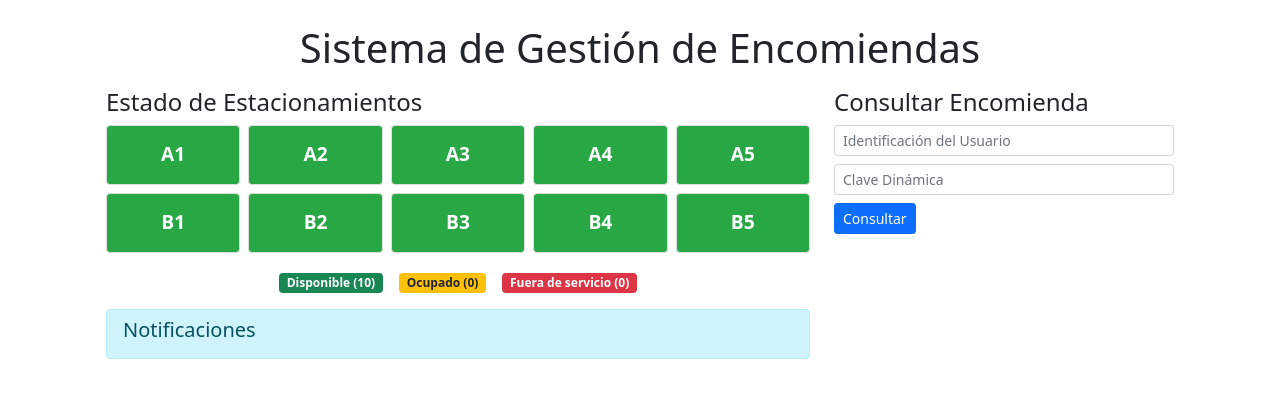
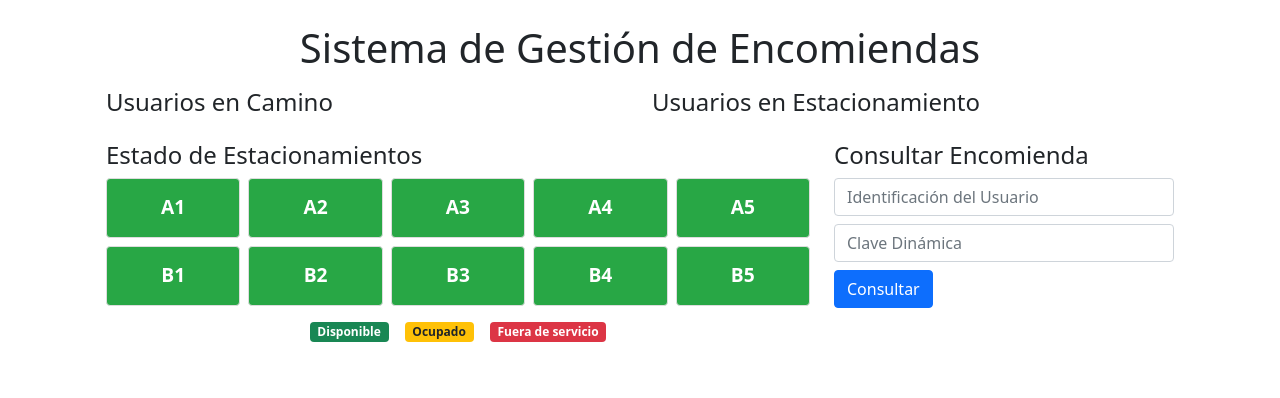
Before and after one commit to eduar27-ad/encomiendas, a Flask app: page / in a window 1280 px wide. Shown: the part 56-454 px from the top of the page. Run offline with Flask 3, Linux system fonts and the light colour scheme; data comes from the database, SQL or seed files in the repository; both versions use the stored data as it was after the commit; data that the repository does not hold is empty.

Commit message:
mejoras en el index

```diff
--- a/app.py
+++ b/app.py
@@ -45,11 +45,54 @@ def validar_usuario(cedula):
 
     return False
 
+@app.route('/')
+def index():
+    """Ruta principal que muestra el estado de los estacionamientos y usuarios."""
+    conn = get_db_connection()
+    estacionamientos = conn.execute('SELECT * FROM garajes').fetchall()
+    usuarios_en_camino = conn.execute('SELECT * FROM usuarios WHERE estado = "en_camino"').fetchall()
+    usuarios_en_estacionamiento = conn.execute('SELECT * FROM usuarios WHERE estado = "en_estacionamiento"').fetchall()
+    conn.close()
+    return render_template('index.html',
+                           estacionamientos=estacionamientos,
+                           usuarios_en_camino=usuarios_en_camino,
+                           usuarios_en_estacionamiento=usuarios_en_estacionamiento)
+@app.route('/api/usuarios_en_camino')
+def api_usuarios_en_camino():
+    conn = get_db_connection()
+    usuarios = conn.execute('SELECT id, username, identificacion FROM usuarios WHERE estado = "en_camino"').fetchall()
+    conn.close()
+    return jsonify([dict(usuario) for usuario in usuarios])
+
+@app.route('/api/usuarios_en_estacionamiento')
+def api_usuarios_en_estacionamiento():
+    conn = get_db_connection()
+    usuarios = conn.execute('SELECT id, username, identificacion FROM usuarios WHERE estado = "en_estacionamiento"').fetchall()
+    conn.close()
+    return jsonify([dict(usuario) for usuario in usuarios])
+
+@app.route('/api/usuario/<int:id>')
+def api_usuario(id):
+    conn = get_db_connection()
+    usuario = conn.execute('SELECT id, username, identificacion, estado FROM usuarios WHERE id = ?', (id,)).fetchone()
+    if usuario:
+        encomiendas = conn.execute('SELECT descripcion FROM encomiendas WHERE destinatario_id = ? AND fecha_entrega IS NULL', (id,)).fetchall()
+        usuario_dict = dict(usuario)
+        usuario_dict['encomiendas'] = [e['descripcion'] for e in encomiendas]
+        conn.close()
+        return jsonify(usuario_dict)
+    conn.close()
+    return jsonify({'error': 'Usuario no encontrado'}), 404
+
 @app.route('/api/notificar_llegada', methods=['POST'])
 def notificar_llegada():
     data = request.json
     cedula = data.get('cedula')
     if cedula:
+        conn = get_db_connection()
+        conn.execute('UPDATE usuarios SET estado = "en_camino" WHERE identificacion = ?', (cedula,))
+        conn.commit()
+        conn.close()
         if crear_archivo_validacion(cedula):
             return jsonify({'success': True, 'message': 'Llegada notificada con éxito'})
     return jsonify({'success': False, 'message': 'Error al notificar llegada'}), 400
@@ -60,6 +103,10 @@ def validar_usuario_api():
     cedula = data.get('cedula')
     if cedula:
         if validar_usuario(cedula):
+            conn = get_db_connection()
+            conn.execute('UPDATE usuarios SET estado = "en_estacionamiento" WHERE identificacion = ?', (cedula,))
+            conn.commit()
+            conn.close()
             return jsonify({'success': True, 'message': 'Usuario validado con éxito'})
     return jsonify({'success': False, 'message': 'Validación fallida'}), 400
 
@@ -67,7 +114,6 @@ def validar_usuario_api():
 def api_estacionamiento(id):
     conn = get_db_connection()
     try:
-        # Obtener detalles del estacionamiento
         garaje = conn.execute('SELECT * FROM garajes WHERE id = ?', (id,)).fetchone()
 
         if not garaje:
@@ -76,12 +122,10 @@ def api_estacionamiento(id):
         resultado = {
             'id': garaje['id'],
             'estado': garaje['estado'],
-            'ultimoUso': None  # Inicialmente None, se actualizará si está ocupado
+            'ultimoUso': None
         }
 
-        # Si está ocupado, obtener información adicional
         if garaje['estado'] == 'ocupado':
-            # Obtener la última encomienda asociada a este garaje (asumiendo que existe una relación)
             encomienda = conn.execute('''
                 SELECT e.*, u.username
                 FROM encomiendas e
@@ -106,14 +150,6 @@ def api_estacionamiento(id):
     finally:
         conn.close()
 
-@app.route('/')
-def index():
-    """Ruta principal que muestra el estado de los estacionamientos."""
-    conn = get_db_connection()
-    estacionamientos = conn.execute('SELECT * FROM garajes').fetchall()
-    conn.close()
-    return render_template('index.html', estacionamientos=estacionamientos)
-
 @app.route('/buscar_destinatario')
 def buscar_destinatario():
     query = request.args.get('query', '')
@@ -135,7 +171,6 @@ def buscar_destinatario():
         'username': usuario['username'],
         'identificacion': usuario['identificacion']
     } for usuario in usuarios])
-
 
 @app.route('/consultar_encomienda', methods=['POST'])
 def consultar_encomienda():
@@ -196,7 +231,6 @@ def dashboard():
     garajes = conn.execute('SELECT * FROM garajes').fetchall()
     alertas = conn.execute('SELECT * FROM alertas ORDER BY fecha DESC LIMIT 5').fetchall()
 
-    # Contar estacionamientos por estado
     estados_estacionamientos = {
         'disponible': 0,
         'ocupado': 0,
@@ -215,6 +249,7 @@ def dashboard():
                            garajes=garajes,
                            alertas=alertas,
                            estados_estacionamientos=estados_estacionamientos)
+
 
 @app.route('/register', methods=['GET', 'POST'])
 def register():
@@ -240,7 +275,6 @@ def register():
 
         conn = get_db_connection()
         try:
-            # Verificar si el usuario, la identificación o la clave dinámica ya existen
             existing_user = conn.execute('SELECT * FROM usuarios WHERE username = ? OR identificacion = ? OR clave_dinamica = ?',
                                          (username, identificacion, clave_dinamica)).fetchone()
             if existing_user:
@@ -251,11 +285,10 @@ def register():
                 elif existing_user['clave_dinamica'] == clave_dinamica:
                     return jsonify({'success': False, 'message': 'Error: La clave dinámica ya está en uso'})
 
-            # Hash de la contraseña
             hashed_password = generate_password_hash(password)
 
-            conn.execute('INSERT INTO usuarios (username, password, identificacion, clave_dinamica) VALUES (?, ?, ?, ?)',
-                         (username, hashed_password, identificacion, clave_dinamica))
+            conn.execute('INSERT INTO usuarios (username, password, identificacion, clave_dinamica, estado) VALUES (?, ?, ?, ?, ?)',
+                         (username, hashed_password, identificacion, clave_dinamica, 'normal'))
             conn.commit()
             return jsonify({'success': True, 'message': 'Usuario registrado exitosamente'})
         except sqlite3.Error as e:
@@ -272,18 +305,16 @@ def encomienda():
         destinatario_id = request.form['destinatario_id']
         descripcion = request.form['descripcion']
         peso = request.form['peso']
-        dimensiones = request.form.get('dimensiones', '')  # Campo opcional
+        dimensiones = request.form.get('dimensiones', '')
         fecha_llegada = datetime.now().strftime("%Y-%m-%d %H:%M:%S")
 
         conn = get_db_connection()
         try:
-            # Insertar la nueva encomienda
             cursor = conn.execute('''
                 INSERT INTO encomiendas (destinatario_id, descripcion, peso, dimensiones, fecha)
                 VALUES (?, ?, ?, ?, ?)
             ''', (destinatario_id, descripcion, peso, dimensiones, fecha_llegada))
 
-            # Obtener el nombre del destinatario
             destinatario = conn.execute('SELECT username FROM usuarios WHERE id = ?', (destinatario_id,)).fetchone()
 
             conn.commit()
@@ -306,7 +337,6 @@ def encomienda():
     usuarios = conn.execute('SELECT id, username, identificacion FROM usuarios').fetchall()
     conn.close()
     return render_template('encomienda.html', usuarios=usuarios)
-
 
 @app.route('/get_updates')
 def get_updates():
--- a/templates/index.html
+++ b/templates/index.html
@@ -1,8 +1,40 @@
 {% extends "base.html" %}
 {% block content %}
-
 <div class="container-fluid px-4">
     <h1 class="text-center my-3">Sistema de Gestión de Encomiendas</h1>
+
+    <div class="row mb-4">
+        <div class="col-md-6">
+            <h2 class="h4 mb-2">Usuarios en Camino</h2>
+            <div id="usuarios-en-camino" class="row row-cols-3 g-2">
+                {% for usuario in usuarios_en_camino %}
+                <div class="col">
+                    <div class="card h-100" onclick="mostrarDetallesUsuario({{ usuario.id }})">
+                        <img src="{{ url_for('static', filename='default-profile.jpg') }}" class="card-img-top" alt="{{ usuario.username }}">
+                        <div class="card-body">
+                            <h5 class="card-title">{{ usuario.username }}</h5>
+                        </div>
+                    </div>
+                </div>
+                {% endfor %}
+            </div>
+        </div>
+        <div class="col-md-6">
+            <h2 class="h4 mb-2">Usuarios en Estacionamiento</h2>
+            <div id="usuarios-en-estacionamiento" class="row row-cols-3 g-2">
+                {% for usuario in usuarios_en_estacionamiento %}
+                <div class="col">
+                    <div class="card h-100" onclick="mostrarDetallesUsuario({{usuario.id }})">
+                        <img src="{{ url_for('static', filename='default-profile.jpg') }}" class="card-img-top" alt="{{ usuario.username }}">
+                        <div class="card-body">
+                            <h5 class="card-title">{{ usuario.username }}</h5>
+                        </div>
+                    </div>
+                </div>
+                {% endfor %}
+            </div>
+        </div>
+    </div>
 
     <div class="row">
         <div class="col-md-8">
@@ -10,49 +42,54 @@
             <div id="estacionamientos" class="row row-cols-5 g-2 mb-3">
                 {% for estacionamiento in estacionamientos %}
                 <div class="col">
-                    <div class="estacionamiento {{ estacionamiento.estado }} p-2 text-center text-white">
+                    <div class="estacionamiento {{ estacionamiento.estado }} p-2 text-center text-white" data-id="{{ estacionamiento.id }}">
                         {{ estacionamiento.id }}
                     </div>
                 </div>
                 {% endfor %}
             </div>
-
             <div class="d-flex justify-content-center mb-3">
-                <div class="me-3">
-                    <span class="badge bg-success">Disponible</span>
-                </div>
-                <div class="me-3">
-                    <span class="badge bg-warning text-dark">Ocupado</span>
-                </div>
-                <div>
+                <span class="badge bg-success me-3">Disponible</span>
+                <span class="badge bg-warning text-dark me-3">Ocupado</span>
                 <span class="badge bg-danger">Fuera de servicio</span>
             </div>
         </div>
-
-            <div id="notificaciones" class="alert alert-info py-2 px-3 mb-3">
-                <h4 class="h5 mb-2">Notificaciones</h4>
-                <ul id="listaNotificaciones" class="list-unstyled mb-0">
-                    <!-- Las notificaciones se agregarán aquí dinámicamente -->
-                </ul>
-            </div>
-        </div>
-
         <div class="col-md-4">
             <h3 class="h4 mb-2">Consultar Encomienda</h3>
-            <form id="consultaForm" class="mb-3">
+            <form id="consultaForm">
                 <div class="mb-2">
-                    <input type="text" class="form-control form-control-sm" name="identificacion" placeholder="Identificación del Usuario" required>
+                    <input type="text" class="form-control" name="identificacion" placeholder="Identificación del Usuario" required>
                 </div>
                 <div class="mb-2">
-                    <input type="text" class="form-control form-control-sm" name="clave_dinamica" placeholder="Clave Dinámica" required>
+                    <input type="text" class="form-control" name="clave_dinamica" placeholder="Clave Dinámica" required>
                 </div>
-                <button type="submit" class="btn btn-primary btn-sm">Consultar</button>
+                <button type="submit" class="btn btn-primary">Consultar</button>
             </form>
         </div>
     </div>
 </div>
 
-<!-- Modal para mostrar resultados de la consulta -->
+<!-- Modal para detalles de usuario -->
+<div class="modal fade" id="usuarioModal" tabindex="-1" aria-labelledby="usuarioModalLabel" aria-hidden="true">
+    <div class="modal-dialog">
+        <div class="modal-content">
+            <div class="modal-header">
+                <h5 class="modal-title" id="usuarioModalLabel">Detalles del Usuario</h5>
+                <button type="button" class="btn-close" data-bs-dismiss="modal" aria-label="Close"></button>
+            </div>
+            <div class="modal-body">
+                <img id="usuarioFoto" src="" alt="Foto de perfil" class="img-fluid rounded-circle mb-3">
+                <p><strong>Nombre:</strong> <span id="usuarioNombre"></span></p>
+                <p><strong>Identificación:</strong> <span id="usuarioIdentificacion"></span></p>
+                <p><strong>Estado:</strong> <span id="usuarioEstado"></span></p>
+                <h6>Encomiendas:</h6>
+                <ul id="usuarioEncomiendas"></ul>
+            </div>
+        </div>
+    </div>
+</div>
+
+<!-- Modal para resultado de consulta -->
 <div class="modal fade" id="resultadoConsultaModal" tabindex="-1" aria-labelledby="resultadoConsultaModalLabel" aria-hidden="true">
     <div class="modal-dialog">
         <div class="modal-content">
@@ -65,140 +102,95 @@
                 <div id="infoUsuario"></div>
                 <div id="listaEncomiendas" class="mt-3">
                     <h6 class="mb-2">Encomiendas pendientes:</h6>
-                    <div class="form-check mb-2">
-                        <input class="form-check-input" type="checkbox" id="seleccionarTodas">
-                        <label class="form-check-label" for="seleccionarTodas">Seleccionar todas</label>
-                    </div>
                     <div id="encomiendas-list"></div>
                 </div>
             </div>
             <div class="modal-footer">
                 <button type="button" class="btn btn-secondary" data-bs-dismiss="modal">Cerrar</button>
-                <button id="btnEntrada" class="btn btn-success">Activar Entrada</button>
+                <button type="button" class="btn btn-primary" id="btnActivarEntrada">Activar Entrada</button>
             </div>
         </div>
     </div>
 </div>
-
 {% endblock %}
 
 {% block extra_js %}
 <script>
-    // Función para actualizar los estacionamientos
-    function actualizarEstacionamientos() {
-    fetch('/get_updates')
+        function mostrarDetallesUsuario(id) {
+    fetch(`/api/usuario/${id}`)
         .then(response => response.json())
         .then(data => {
-            data.garajes.forEach(garaje => {
-                const estacionamiento = document.querySelector(`.estacionamiento[data-id="${garaje.id}"]`);
-                if (estacionamiento) {
-                    estacionamiento.className = `estacionamiento ${garaje.estado} p-2 text-center text-white`;
+            document.getElementById('usuarioFoto').src = "{{ url_for('static', filename='default-profile.jpg') }}";
+            document.getElementById('usuarioNombre').textContent = data.username;
+            document.getElementById('usuarioIdentificacion').textContent = data.identificacion;
+            document.getElementById('usuarioEstado').textContent = data.estado;
+            const listaEncomiendas = document.getElementById('usuarioEncomiendas');
+            listaEncomiendas.innerHTML = '';
+            if (data.encomiendas && data.encomiendas.length > 0) {
+                data.encomiendas.forEach(encomienda => {
+                    const li = document.createElement('li');
+                    li.textContent = encomienda;
+                    listaEncomiendas.appendChild(li);
+                });
+            } else {
+                listaEncomiendas.innerHTML = '<li>No hay encomiendas pendientes</li>';
             }
-            });
-            actualizarLeyenda();  // Llamar a la función para actualizar la leyenda
+            new bootstrap.Modal(document.getElementById('usuarioModal')).show();
         })
-        .catch(error => console.error('Error al actualizar estacionamientos:', error));
+        .catch(error => console.error('Error:', error));
 }
-
-    // Función para actualizar la leyenda
-    function actualizarLeyenda() {
-    const disponibles = document.querySelectorAll('.estacionamiento.disponible').length;
-    const ocupados = document.querySelectorAll('.estacionamiento.ocupado').length;
-    const fueraServicio = document.querySelectorAll('.estacionamiento.fuera_de_servicio').length;
-
-    document.querySelector('.badge.bg-success').textContent = `Disponible (${disponibles})`;
-    document.querySelector('.badge.bg-warning').textContent = `Ocupado (${ocupados})`;
-    document.querySelector('.badge.bg-danger').textContent = `Fuera de servicio (${fueraServicio})`;
-}
-
-
-    // Función para mostrar mensajes en el modal
-    function mostrarMensajeModal(mensaje, esError = false) {
-        const modalMessage = document.getElementById('modalMessage');
-        modalMessage.textContent = mensaje;
-        modalMessage.classList.remove('d-none', 'alert-success', 'alert-danger');
-        modalMessage.classList.add(esError ? 'alert-danger' : 'alert-success');
-    }
-
-    // Event listener para el formulario de consulta de encomiendas
-    document.getElementById('consultaForm').addEventListener('submit', function(e) {
+    document.getElementById("consultaForm").addEventListener("submit", function(e) {
         e.preventDefault();
         const formData = new FormData(this);
-
-        fetch('/consultar_encomienda', {
-            method: 'POST',
+        fetch("/consultar_encomienda", {
+            method: "POST",
             body: formData
         })
         .then(response => response.json())
         .then(data => {
+            const modal = new bootstrap.Modal(document.getElementById("resultadoConsultaModal"));
             if (data.success) {
-                document.getElementById('infoUsuario').innerHTML = `<p>Usuario: ${data.usuario}</p>`;
-                let encomiendasHTML = '<h6 class="mb-2">Encomiendas pendientes:</h6><ul class="list-group">';
-                data.encomiendas.forEach(enc => {
-                    encomiendasHTML += `
-                        <li class="list-group-item">
-                            <div class="form-check">
-                                <input class="form-check-input encomienda-check" type="checkbox" value="${enc.id}" id="enc${enc.id}">
-                                <label class="form-check-label" for="enc${enc.id}">
-                                    ${enc.descripcion} - Llegó: ${enc.fecha}
+                document.getElementById("infoUsuario").textContent = `Usuario: ${data.usuario}`;
+                const encomiendasList = document.getElementById("encomiendas-list");
+                encomiendasList.innerHTML = data.encomiendas.map(e =>
+                    `<div class="form-check">
+                        <input class="form-check-input" type="checkbox" value="${e.id}" id="encomienda${e.id}">
+                        <label class="form-check-label" for="encomienda${e.id}">
+                            ${e.descripcion} - Llegó: ${e.fecha}
                         </label>
-                            </div>
-                        </li>`;
-                });
-                encomiendasHTML += '</ul>';
-                document.getElementById('encomiendas-list').innerHTML = encomiendasHTML;
-
-                new bootstrap.Modal(document.getElementById('resultadoConsultaModal')).show();
+                    </div>`
+                ).join("");
+                document.getElementById("modalMessage").classList.add("d-none");
             } else {
-                mostrarMensajeModal(data.message, true);
+                document.getElementById("modalMessage").textContent = data.message;
+                document.getElementById("modalMessage").classList.remove("d-none");
+                document.getElementById("infoUsuario").textContent = "";
+                document.getElementById("encomiendas-list").innerHTML = "";
             }
+            modal.show();
         })
-        .catch(error => {
-            console.error('Error:', error);
-            mostrarMensajeModal('Ocurrió un error al procesar la solicitud.', true);
+        .catch(error => console.error("Error:", error));
     });
 
-        this.reset();
-    });
-
-    // Event listener para el botón de activar entrada
-    document.getElementById('btnEntrada').addEventListener('click', function() {
-        const encomiendas_seleccionadas = Array.from(document.querySelectorAll('.encomienda-check:checked')).map(el => el.value);
-        if (encomiendas_seleccionadas.length > 0) {
-            fetch('/activar_entrada', {
-                method: 'POST',
-                headers: {
-                    'Content-Type': 'application/json',
-                },
-                body: JSON.stringify({encomiendas: encomiendas_seleccionadas})
+    document.getElementById("btnActivarEntrada").addEventListener("click", function() {
+        fetch("/activar_entrada", {
+            method: "POST"
         })
         .then(response => response.json())
         .then(data => {
             if (data.success) {
-                    mostrarMensajeModal(`Entrada activada. Se ha asignado el garaje ${data.garaje}.`);
-                    actualizarEstacionamientos();
+                alert(`Se ha asignado el estacionamiento ${data.garaje}`);
+                location.reload();  // Recargar la página para actualizar el estado de los estacionamientos
             } else {
-                    mostrarMensajeModal(data.message, true);
+                alert(data.message);
             }
         })
-            .catch(error => {
-                console.error('Error:', error);
-                mostrarMensajeModal('Ocurrió un error al activar la entrada.', true);
-            });
-        } else {
-            mostrarMensajeModal("Por favor, seleccione al menos una encomienda.", true);
-        }
+        .catch(error => console.error("Error:", error));
     });
 
-    // Event listener para seleccionar todas las encomiendas
-    document.getElementById('seleccionarTodas').addEventListener('change', function() {
-        document.querySelectorAll('.encomienda-check').forEach(check => {
-            check.checked = this.checked;
-        });
-    });
-
-    // Inicializar
-    actualizarEstacionamientos();
-    setInterval(actualizarEstacionamientos, 10000);  // Actualizar cada 10 segundos
+    // Actualizar la página cada 30 segundos
+    setInterval(function() {
+        location.reload();
+    }, 30000);
 </script>
 {% endblock %}
```
Also changed, not shown: schema.sql (+7 -5 lines), database.db. Lines whose indentation alone changed are shown as unchanged.
